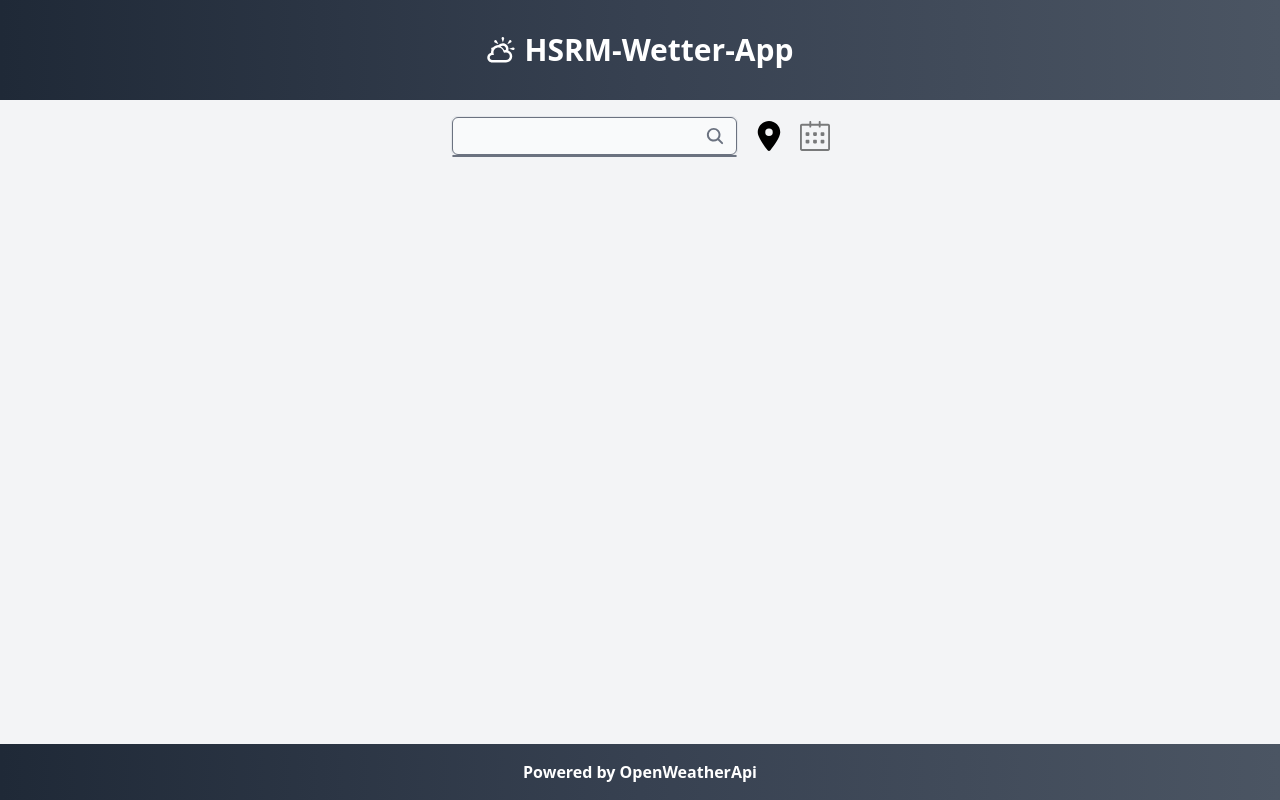
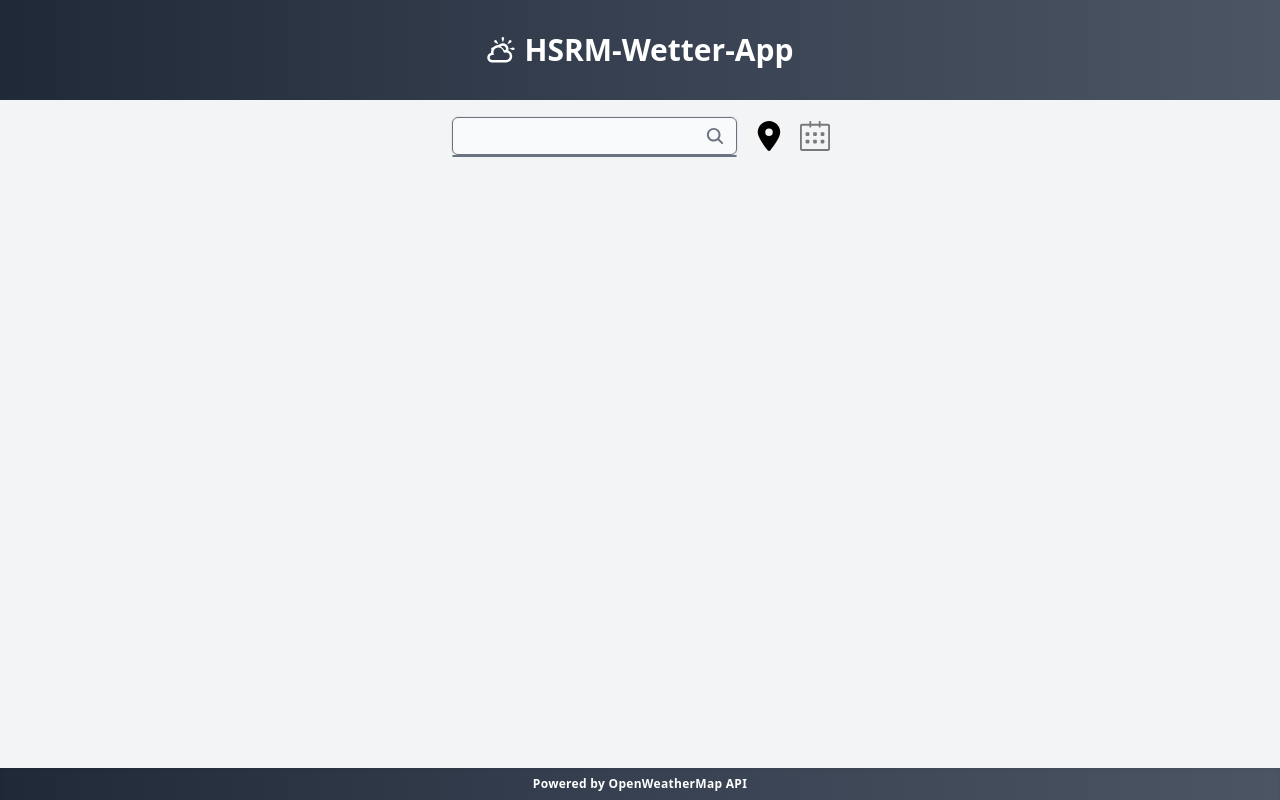
Before and after one commit to ata-shahid/weather-app, a Next.js app: page / in a window 1280 px wide. Built offline with nearby package versions, Linux system fonts and the light colour scheme.

Commit message:
imrove styling

```diff
--- a/src/components/Footer.tsx
+++ b/src/components/Footer.tsx
@@ -1,7 +1,7 @@
 export default function Footer() {
     return (
-        <footer className="bg-gradient-to-r from-gray-800 via-gray-700 to-gray-600 py-4 text-center text-white">
-            <p className="text-1xl font-bold">Powered by OpenWeatherApi</p>
-        </footer>
+      <footer className="flex bg-gradient-to-r from-gray-800 via-gray-700 to-gray-600 py-2 text-center text-white shadow-inner justify-center items-center">
+        <p className="text-xs font-bold tracking-wide">Powered by OpenWeatherMap API</p>
+      </footer>
     );
-};
+  }
--- a/src/components/Map.tsx
+++ b/src/components/Map.tsx
@@ -1,4 +1,4 @@
-// src/components/Map.tsx
+'use client'
 
 import { MapContainer, TileLayer, LayersControl, useMap } from 'react-leaflet';
 import 'leaflet/dist/leaflet.css';
@@ -40,7 +40,7 @@ const Map = ({ lat, lon }: MapProps) => {
 
 
   return (
-    <MapContainer center={[lat, lon]} zoom={7} minZoom={minZoom} style={{ height: '100%', width: '100%' }}>
+    <MapContainer center={[lat, lon]} zoom={12} minZoom={minZoom} style={{ height: '100%', width: '100%' }}>
       <TileLayer
         url="https://{s}.tile.openstreetmap.org/{z}/{x}/{y}.png"
         attribution='&copy; <a href="https://www.openstreetmap.org/copyright">OpenStreetMap</a> contributors'
--- a/src/pages/forecast.tsx
+++ b/src/pages/forecast.tsx
@@ -1,13 +1,13 @@
-'use client';
+"use client";
 
 /* Libraries */
-import React, { useEffect, useState } from 'react';
-import { useRouter } from 'next/router';
+import React, { useEffect, useState } from "react";
+import { useRouter } from "next/router";
 import { format, fromUnixTime, parseISO } from "date-fns";
 
 /* Components */
-import Header from '@/components/Header';
-import Footer from '@/components/Footer';
+import Header from "@/components/Header";
+import Footer from "@/components/Footer";
 import Weatherimage from "@/components/Weatherimage";
 import Container from "@/components/Container";
 import Widgets from "@/components/Widgets";
@@ -19,8 +19,8 @@ import { kilometerConverter } from "@/utils/kilometerConverter";
 import { speedConverter } from "@/utils/speedConverter";
 
 import { WeatherData } from "@/types/types";
-import Searchbar from '@/components/SearchBar';
-import Link from 'next/link';
+import Searchbar from "@/components/SearchBar";
+import Link from "next/link";
 
 export default function Forecast() {
   const router = useRouter();
@@ -32,7 +32,9 @@ export default function Forecast() {
   useEffect(() => {
     if (lat && lon) {
       const forecastIndex = index ? Number(index) : 0;
-      fetch(`http://api.openweathermap.org/data/2.5/forecast?lat=${lat}&lon=${lon}&appid=${process.env.NEXT_PUBLIC_WEATHER_API_KEY}`)
+      fetch(
+        `http://api.openweathermap.org/data/2.5/forecast?lat=${lat}&lon=${lon}&appid=${process.env.NEXT_PUBLIC_WEATHER_API_KEY}`
+      )
         .then((res) => {
           if (!res.ok) {
             throw new Error("Failed to fetch weather data");
@@ -51,7 +53,11 @@ export default function Forecast() {
   }, [lat, lon, index]);
 
   if (isPending) {
-    return <div className="flex items-center min-h-screen justify-center animate-bounce">Loading...</div>;
+    return (
+      <div className="flex items-center min-h-screen justify-center animate-bounce">
+        Loading...
+      </div>
+    );
   }
 
   if (error) {
@@ -116,7 +122,11 @@ export default function Forecast() {
 
         {/* hourly weather data (horizontal scrolling) */}
         <div className="bg-gray-50 container border pt-4 px-4 rounded-md mx-auto flex gap-4 pb-4 items-center mt-5 overflow-x-auto w-full md:w-[800px]">
-          {weatherData?.list.slice(0, 12).map((item, i) => ( // 36 hours forecast to show scrolling
+          {weatherData?.list.slice(0, 12).map(
+            (
+              item,
+              i // 36 hours forecast to show scrolling
+            ) => (
               <div
                 key={i}
                 className="flex flex-col justify-between gap-1 items-center text-xs font-medium min-w-[60px] md:min-w-[80px]"
@@ -129,7 +139,8 @@ export default function Forecast() {
                 />
                 <p>{celsiusConverter(item?.main.temp ?? 0)}°C</p>
               </div>
-          ))}
+            )
+          )}
         </div>
 
         {/* additional weather widgets */}
@@ -153,10 +164,11 @@ export default function Forecast() {
             />
           </Container>
         </div>
-        <div className="mt-4 w-full max-w-lg">
+        {/* Map link */}
+        <div className="flex mt-2 w-full max-w-lg mb-2 justify-center items-center">
           <Link href={`/map?lat=${lat}&lon=${lon}&city=${city}`} passHref>
-            <div className="text-blue-500 underline cursor-pointer">
-              Try out Maps
+            <div className="text-white bg-gradient-to-r from-gray-800 via-gray-700 to-gray-600 hover:bg-gradient-to-l underline cursor-pointer font-semibold text-lg p-3 border border-gray-700 rounded-lg shadow-md transition duration-300 ease-in-out transform hover:-translate-y-1 hover:shadow-lg">
+              Try out the map view
             </div>
           </Link>
         </div>
```
Lines whose indentation alone changed are shown as unchanged.
